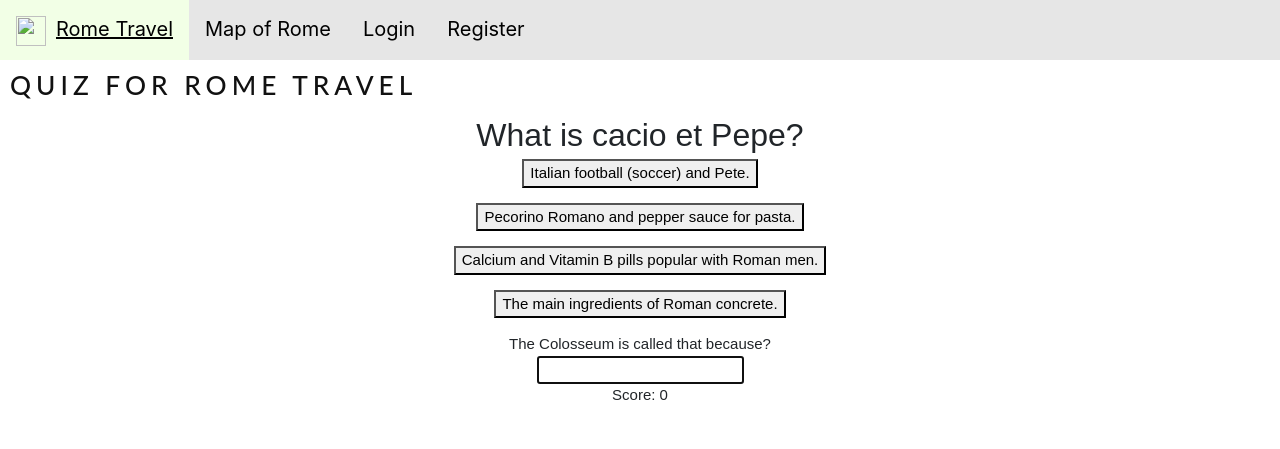
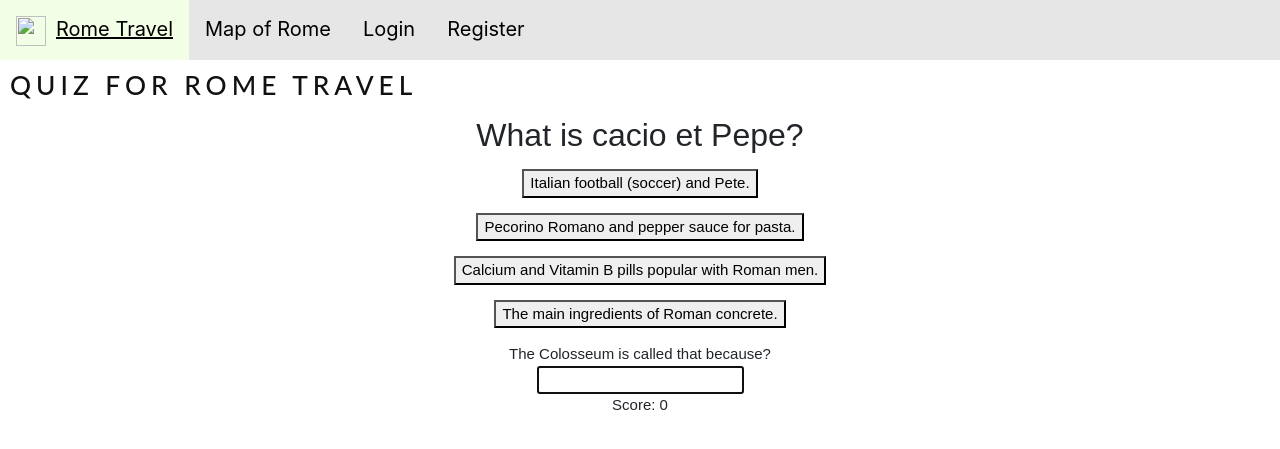
Before and after one commit to Ricozl/travelPlanner, a Django app: page /quiz in a window 1280 px wide. Shown: the top 449 px of the page. Run offline with Django 3.2, Linux system fonts and the light colour scheme; some libraries are stand-ins or nearby versions.

Commit message:
Sat, Sep 9, 2023, 3:42 PM -04:00

```diff
--- a/capstone/static/capstone/styles.css
+++ b/capstone/static/capstone/styles.css
@@ -359,6 +359,10 @@ h4 {
 .question-text {
   font-size: 32px;
 }
+
+.answer-text {
+  margin: 10px;
+}
 #problem {
     font-size: 72px;
 }
--- a/capstone/templates/capstone/quiz.html
+++ b/capstone/templates/capstone/quiz.html
@@ -225,7 +225,7 @@
     return (
       <div>
         <div className='question-text'>{questions[currentQuestion]}</div>
-        <div>{answersList}</div>
+        <div className='answer-text'>{answersList}</div>
         <div>{questions[currentQuestion + 1]}</div>
         <input autoFocus={true} onKeyPress={inputKeyPress} onChange={updateResponse} value={state.response} />
         <div>Score: {state.score}</div>
```
